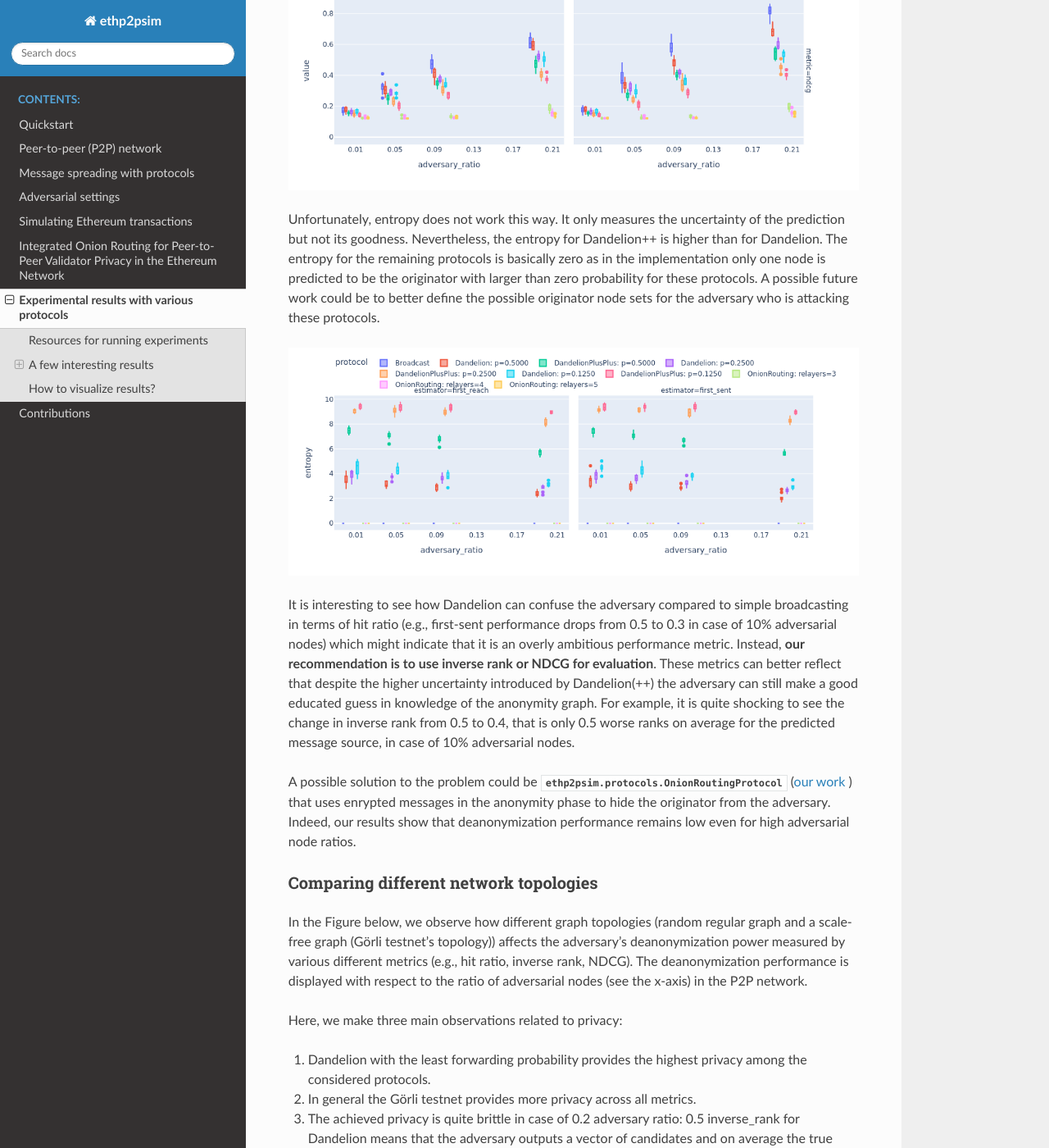
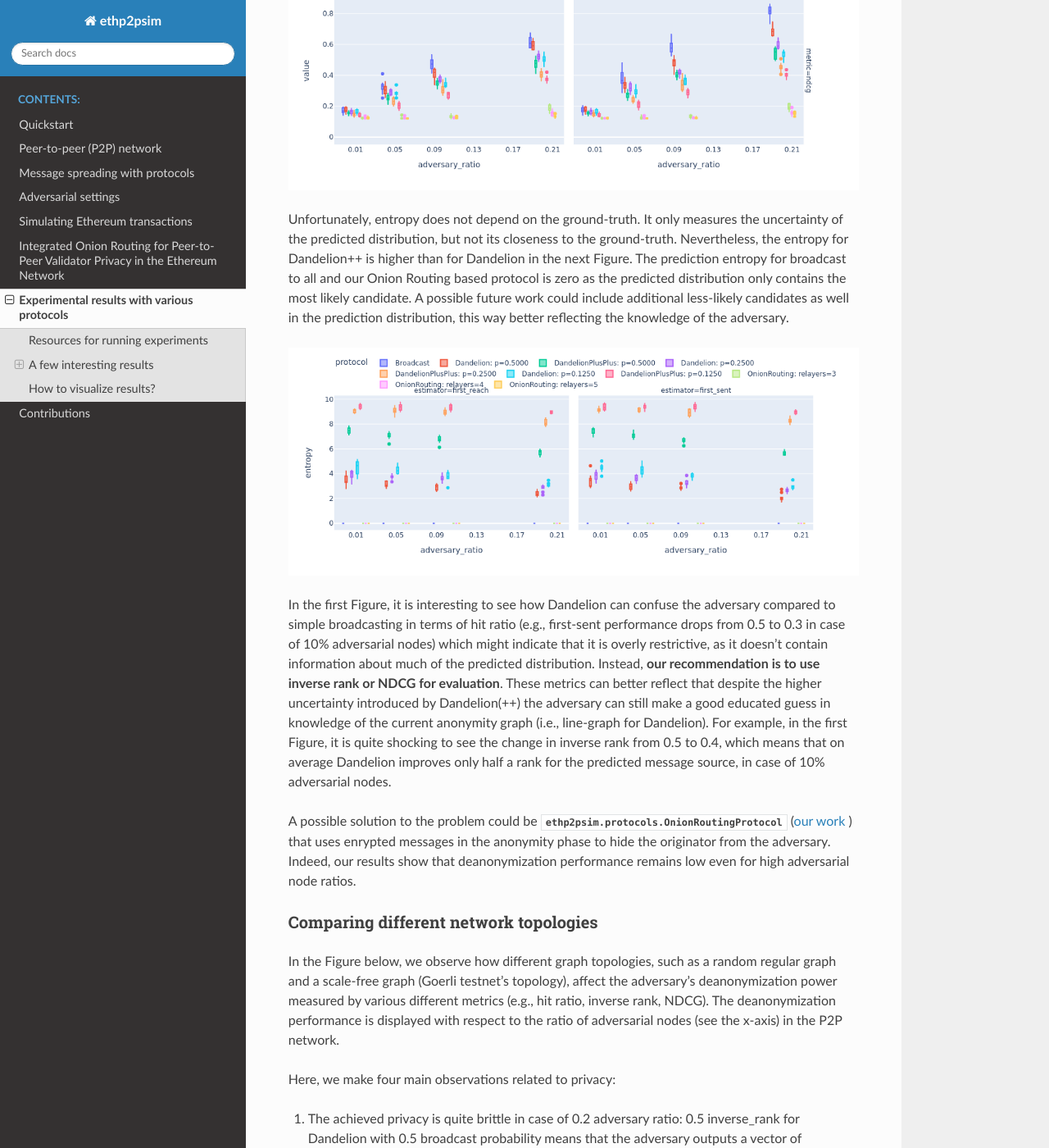
Before and after one commit to ferencberes/ethp2psim, a Sphinx documentation site: the page built from docs/source/experiments.rst, in a window 1280 px wide and 1400 px high, scrolled down 2038 px. Shown: the whole window at 82% size. Built offline with Sphinx 7.4.7 and the Read the Docs theme 2.0.0, drawn with Linux system fonts in a browser that asks for light colours; formulas are drawn with MathJax 3; some of the changed text lies outside the part shown.

Commit message:
docs experiment section updated

```diff
--- a/docs/source/experiments.rst
+++ b/docs/source/experiments.rst
@@ -22,7 +22,7 @@
   bash run_experiments.sh 10 1000 degree
   bash run_experiments.sh 10 0 degree
 
-This way you will be able to compare results based on 10 trials for a random regular graph with 1000 nodes and 50 degree and the underlying graph of the Goerli (Görli) testnet. Adversary performance will be evaluated for both highest degree and uniform random node sampling settings.
+This way you will be able to compare results based on 10 trials for a random regular graph with 1000 nodes and 50 degree and the underlying graph of the Goerli (Goerli) testnet. Adversary performance will be evaluated for both highest degree and uniform random node sampling settings.
 
 
 A few interesting results
@@ -35,15 +35,15 @@
 
 First, let's start with a simple experiment where we compare the deanonymization power of the adversary when it uses the first-reach or the first-sent heuristics to determine the originator for each message. These estimator strategies are used to guess the first node that broadcasted a given message based on the observations of all adversarial nodes. In short, an adversary using the first-reach heuristic predicts a node to be the first broadcaster if it is the first node that it heard the message from. On the other hand, using the channel latency information of adjacent channels, a first-sent estimator tries to identify the neighbor that first sent the message to any of the adversarial nodes. Naturally, the two predictions might not coincide as the triangle inequality does not necessarily hold for P2P network latency.
 
-In this experiment, we use a random regular graph with 1000 nodes and 50 degree to compare the two heuristics against multiple protocols. Not surprisingly, our results show that the adversary with the first-sent estimator performs significantly better. However, we highlight that only the hit ratio, inverse rank and NDCG can reflect this behavior where ground truth information about message sources is compiled into the evaluation.
+In this experiment, we use a random regular graph with 1000 nodes and 50 degree to compare the two heuristics against multiple protocols. Not surprisingly, our results in the first Figure show that the adversary with the first-sent estimator performs significantly better. However, we highlight that only the hit ratio, inverse rank and NDCG can reflect this behavior where ground truth information about message sources is compiled into the evaluation.
 
 ..  figure:: ../../figures/passive_estimator_check.png
 
-Unfortunately, entropy does not work this way. It only measures the uncertainty of the prediction but not its goodness. Nevertheless, the entropy for Dandelion++ is higher than for Dandelion. The entropy for the remaining protocols is basically zero as in the implementation only one node is predicted to be the originator with larger than zero probability for these protocols. A possible future work could be to better define the possible originator node sets for the adversary who is attacking these protocols.
+Unfortunately, entropy does not depend on the ground-truth. It only measures the uncertainty of the predicted distribution, but not its closeness to the ground-truth. Nevertheless, the entropy for Dandelion++ is higher than for Dandelion in the next Figure. The prediction entropy for broadcast to all and our Onion Routing based protocol is zero as the predicted distribution only contains the most likely candidate. A possible future work could include additional less-likely candidates as well in the prediction distribution, this way better reflecting the knowledge of the adversary.
 
 ..  figure:: ../../figures/passive_estimator_entropy.png
 
-It is interesting to see how Dandelion can confuse the adversary compared to simple broadcasting in terms of hit ratio (e.g., first-sent performance drops from 0.5 to 0.3 in case of 10% adversarial nodes) which might indicate that it is an overly ambitious performance metric. Instead, **our recommendation is to use inverse rank or NDCG for evaluation**. These metrics can better reflect that despite the higher uncertainty introduced by Dandelion(++) the adversary can still make a good educated guess in knowledge of the anonymity graph. For example, it is quite shocking to see the change in inverse rank from 0.5 to 0.4, that is only 0.5 worse ranks on average for the predicted message source, in case of 10% adversarial nodes.
+In the first Figure, it is interesting to see how Dandelion can confuse the adversary compared to simple broadcasting in terms of hit ratio (e.g., first-sent performance drops from 0.5 to 0.3 in case of 10% adversarial nodes) which might indicate that it is overly restrictive, as it doesn't contain information about much of the predicted distribution. Instead, **our recommendation is to use inverse rank or NDCG for evaluation**. These metrics can better reflect that despite the higher uncertainty introduced by Dandelion(++) the adversary can still make a good educated guess in knowledge of the current anonymity graph (i.e., line-graph for Dandelion). For example, in the first Figure, it is quite shocking to see the change in inverse rank from 0.5 to 0.4, which means that on average Dandelion improves only half a rank for the predicted message source, in case of 10% adversarial nodes.
 
 A possible solution to the problem could be :class:`ethp2psim.protocols.OnionRoutingProtocol` (`our work <https://info.ilab.sztaki.hu/~kdomokos/OnionRoutingP2PEthereumPrivacy.pdf>`_ ) that uses enrypted messages in the anonymity phase to hide the originator from the adversary. Indeed, our results show that deanonymization performance remains low even for high adversarial node ratios.
 
@@ -51,17 +51,17 @@
 ~~~~~~~~~~~~~~~~~~~~~~~~~~~~~~~~~~~~~~
 .. _topology_results:
 
-In the Figure below, we observe how different graph topologies (random regular graph and a scale-free graph (Görli testnet's topology)) affects the adversary's deanonymization power measured by various different metrics (e.g., hit ratio, inverse rank, NDCG). The deanonymization performance is displayed with respect to the ratio of adversarial nodes (see the x-axis) in the P2P network.
+In the Figure below, we observe how different graph topologies, such as a random regular graph and a scale-free graph (Goerli testnet's topology), affect the adversary's deanonymization power measured by various different metrics (e.g., hit ratio, inverse rank, NDCG). The deanonymization performance is displayed with respect to the ratio of adversarial nodes (see the x-axis) in the P2P network.
 
-Here, we make three main observations related to privacy:
+Here, we make four main observations related to privacy:
 
-#. Dandelion with the least forwarding probability provides the highest privacy among the considered protocols.
-#. In general the Görli testnet provides more privacy across all metrics.
-#. The achieved privacy is quite brittle in case of 0.2 adversary ratio: 0.5 inverse_rank for Dandelion means that the adversary outputs a vector of candidates and on average the true originator is put to the 2nd place.
+#. The achieved privacy is quite brittle in case of 0.2 adversary ratio: 0.5 inverse_rank for Dandelion with 0.5 broadcast probability means that the adversary outputs a vector of candidates and on average the true originator is put to the 2nd place.
+#. Dandelion(++) with the least broadcasting probability (p=0.125) provides the highest privacy among the considered Dandelion(++)-style protocols.
+#. The results are promising for our Onion Routing based protocol where the efficiency of the adversary is less affected by the ratio of adversarial nodes in the P2P network.
+#. In general the Goerli testnet exhibits more privacy across all metrics.
+
 
 ..  figure:: ../../figures/graph_model_comparision.png
-
-Furthermore, we measure the percentage of nodes reached by a message in general. The last row of this Figure shows that approximately 8% of Görli testnet nodes do not see all the broadcasted messages. We could attribute this phenomena to the hub and spoke structure of the Görli testnet. Basically, some nodes in the spoke part of the network might not see all the broadcasted messages.
 
 Broadcast settings
 ~~~~~~~~~~~~~~~~~~
@@ -73,11 +73,11 @@
 Robustness for active and passive adversary
 ~~~~~~~~~~~~~~~~~~~~~~~~~~~~~~~~~~~~~~~~~~~
 
-    In our next experiment, we consider two types of adversaries. A **passive adversary** that follows the protocol and only logs the timestamp information when its nodes encounter messages. We also implemented an **active adversary** that does not forward incoming messages. In the next Figure, we show that this is especially problematic for Dandelion(++). Imagine that an active adversary sits in the stem (anonymity) phase of Dandelion(++). Basically, if a message encounters an adversarial node on the line graph then it will be never broadcasted. The more and more adversaries censor messages the larger the portion of messages that are not heard by nodes in the P2P network. This is even more concerning, when the high-degree nodes are compromised (e.g., adversary_centrality='degree'). Note that the random regular graph is more robust against (active) adversaries.
+    In our next experiment, we consider two types of adversaries. A **passive adversary** that follows the protocol and only logs the timestamp information when its nodes encounter messages. We also implemented an **active adversary** that does not forward messages at all. In the next Figure, we show that this is especially problematic for Dandelion(++). Imagine that an active adversary sits in the stem (anonymity) phase of Dandelion(++). Basically, if a message encounters an adversarial node on the line graph then it will be never broadcasted. The more and more adversaries censor messages the larger the portion of messages that are not heard by nodes in the P2P network. This is even more concerning, when the high-degree nodes are compromised (e.g., adversary_centrality='degree'). Note that the random regular graph is more robust against (active) adversaries.
 
 ..  figure:: ../../figures/passive_vs_active_adversary_centrality_message_spread.png
 
-    In the next Figure, once again, we see the low levels of privacy (measured in inverse_rank in this figure) provided by various privacy-enhanced routing algorithms. It is easy to consider that in our setting active and passive adversaries have the same power to deanonymize  messsage. Deanonymization results are slightly better for the Görli testnet's topology, i.e., the adversary is less powerful on a scale-free graph. In our experiments, the random regular graph has a higher edge density, hence, the adversary can make a more informed guess about the originator of the messages.
+    In the next Figure, once again, we see the low levels of privacy (measured in inverse rank in this figure) provided by various privacy-enhanced routing algorithms. It is easy to see that in our setting active and passive adversaries have the same power to deanonymize  messsage. Deanonymization results are slightly better for the Goerli testnet's topology, i.e., the adversary is less powerful on a scale-free graph. In our experiments, the random regular graph has a higher edge density, hence, the adversary can make a more informed guess about the originator of the messages.
 
 ..  figure:: ../../figures/passive_vs_active_adversary_inverse_rank.png
 
```
